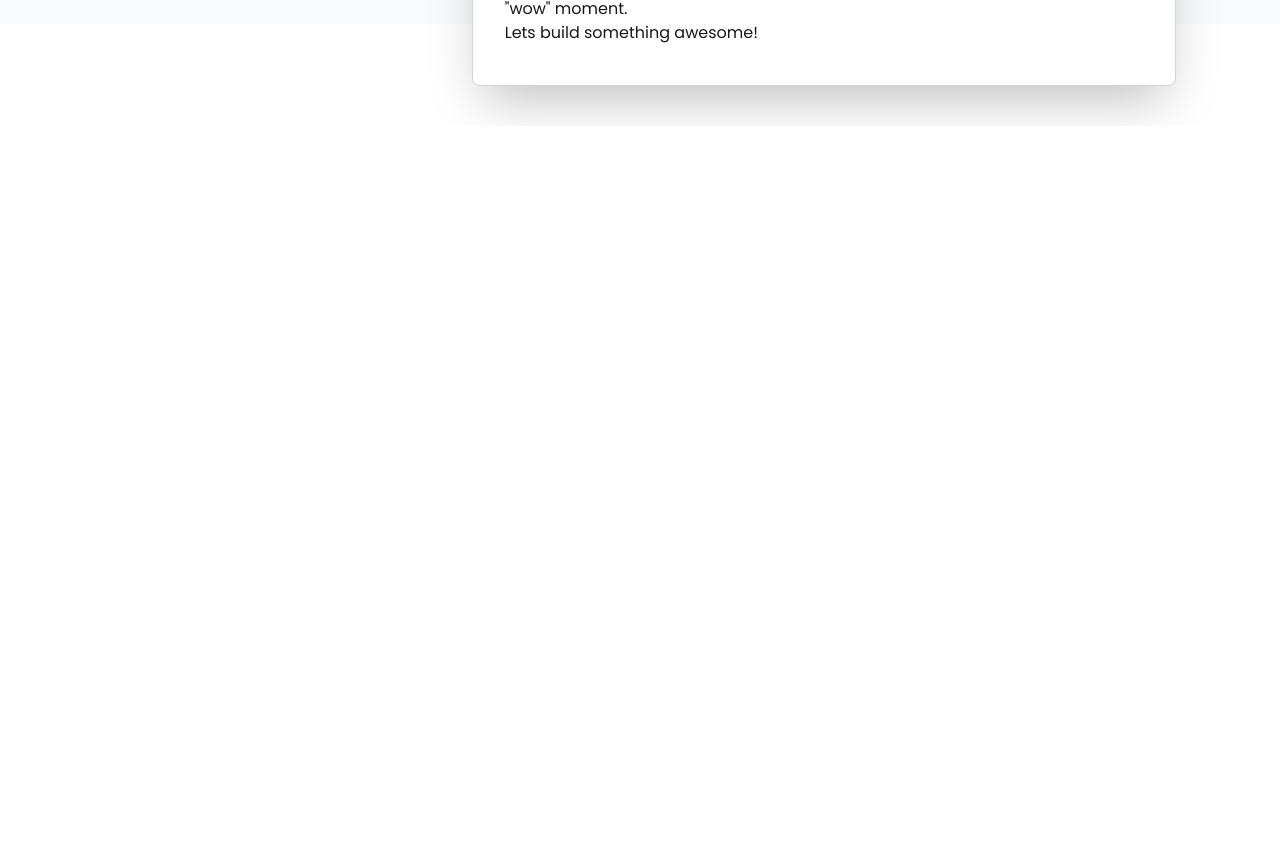
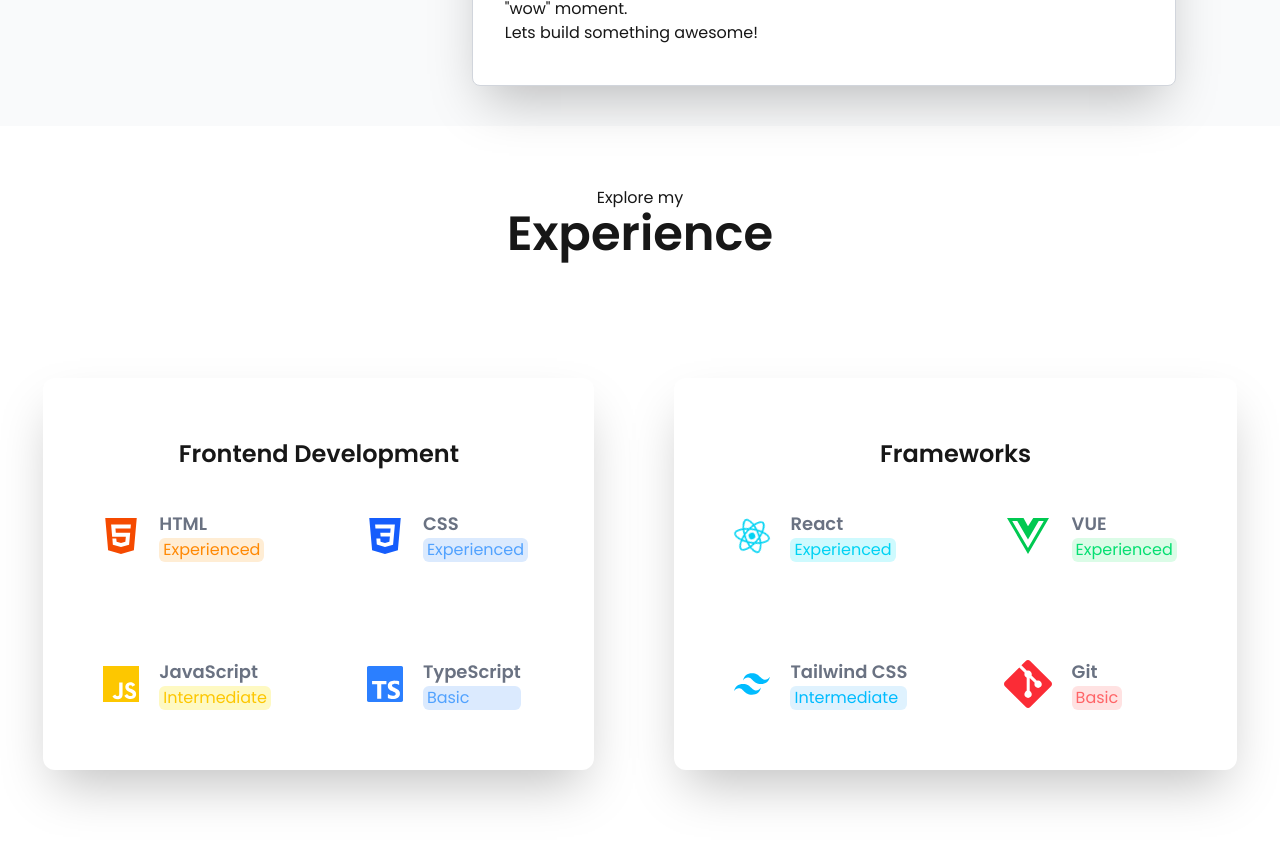
Before and after one commit to papayaw007/portfolio-website, a Next.js app: page / in a window 1280 px wide. Shown: the part 1660-2504 px from the top of the page. Before the commit the page ends 1786 px from the top, so only its background shows below. Built offline with nearby package versions, Linux system fonts and the light colour scheme.

Commit message:
experience section implementation

```diff
--- a/src/app/components/About.jsx
+++ b/src/app/components/About.jsx
@@ -8,7 +8,7 @@ import { MdWork } from 'react-icons/md';
 export default function About() {
   return (
     <main>
-  <div className='flex flex-col h-screen bg-gray-50'>
+  <div className='flex flex-col min-h-screen bg-gray-50'>
     <div className='w-full text-center mt-10'>
       <p>Get to Know More</p>
       <p className='text-5xl md:text-5xl sm:text-4xl font-semibold'>About Me</p>
@@ -42,7 +42,7 @@ export default function About() {
             </div>
           </div>
           <div className='mt-10 shadow-2xl border border-gray-300 rounded-lg bg-white py-8 sm:py-10 px-6 sm:px-8 text-sm sm:text-base'>
-            Hey there! I'm Papa Yaw — a curious mind wired for creativity and code.With a background in <br className='hidden md:block' /> Computer Engineering and over a year of hands-on front-end experience, I bring ideas to <br className='hidden md:block' /> life with pixels, coffee, and way too many tabs open. I love building sleek, responsive interfaces <br className='hidden md:block' />and Im always hungry to learn the next cool thing.  Whether it's debugging at 2am or cheering <br className='hidden md:block' /> when a layout finally aligns, Im in it for the craft, the growth, and the occasional "wow" moment.<br className='hidden md:block' /> Lets build something awesome!
+            Hey there! I'm P.Y — a curious mind wired for creativity and code.With a background in <br className='hidden md:block' /> Computer Engineering and over a year of hands-on front-end experience, I bring ideas to <br className='hidden md:block' /> life with pixels, coffee, and way too many tabs open. I love building sleek, responsive interfaces <br className='hidden md:block' />and Im always hungry to learn the next cool thing.  Whether it's debugging at 2am or cheering <br className='hidden md:block' /> when a layout finally aligns, Im in it for the craft, the growth, and the occasional "wow" moment.<br className='hidden md:block' /> Lets build something awesome!
           </div>
         </div>
       </div>
--- /dev/null
+++ b/src/app/components/Experience.jsx
@@ -0,0 +1,115 @@
+import React from 'react'
+import {
+    SiHtml5,
+    SiCss3,
+    SiJavascript,
+    SiReact,
+    SiTypescript,
+    SiGit,
+    SiVueDotJs,
+    SiTailwindcss,
+  } from 'react-icons/si';
+
+
+  import { FaVuejs } from 'react-icons/fa';
+
+export default function Experience() {
+  return (
+    <main>
+    <div className='min-h-screen'>
+        <div className='w-full text-center py-8 md:py-15'>
+            <p>Explore my</p>
+            <p className='text-4xl md:text-5xl font-semibold'>Experience</p>
+        </div>
+        <div className='flex flex-col md:flex-row justify-center items-center py-8 md:py-15 gap-8 md:gap-20 px-4'>
+            <div className='w-full md:w-auto bg-white p-6 md:p-15 space-y-6 md:space-y-10 rounded-xl shadow-2xl mb-8 md:mb-0'>
+                <p className='text-xl md:text-2xl font-semibold text-center'>Frontend Development</p>
+                <div className='flex'>
+                    <ul className='grid grid-cols-1 sm:grid-cols-2 gap-6 md:gap-24 w-full'>
+                        <li className='flex justify-start items-center space-x-5'>
+                            <div>
+                                <SiHtml5 className="text-orange-600 text-3xl md:text-4xl" title="HTML5" />
+                            </div>
+                            <div>
+                                <p className='text-base md:text-lg font-semibold text-gray-500'>HTML</p>
+                                <p className='bg-orange-100 text-orange-400 px-1 rounded-md text-sm md:text-base'>Experienced</p>
+                            </div>
+                        </li>
+                        <li className='flex justify-start items-center space-x-5'>
+                            <div>
+                                <SiCss3 className="text-blue-600 text-3xl md:text-4xl" title="CSS3" />
+                            </div>
+                            <div>
+                                <p className='text-base md:text-lg font-semibold text-gray-500'>CSS</p>
+                                <p className='bg-blue-100 text-blue-400 px-1 rounded-md text-sm md:text-base'>Experienced</p>
+                            </div>
+                        </li>
+                        <li className='flex justify-start items-center space-x-5'>
+                            <div>
+                                <SiJavascript className="text-yellow-400 text-3xl md:text-4xl" title="JavaScript" />
+                            </div>
+                            <div>
+                                <p className='text-base md:text-lg font-semibold text-gray-500'>JavaScript</p>
+                                <p className='bg-yellow-100 text-yellow-400 px-1 rounded-md text-sm md:text-base'>Intermediate</p>
+                            </div>
+                        </li>
+                        <li className='flex justify-start items-center space-x-5'>
+                            <div>
+                                <SiTypescript className="text-blue-500 text-3xl md:text-4xl" title="TypeScript" />
+                            </div>
+                            <div>
+                                <p className='text-base md:text-lg font-semibold text-gray-500'>TypeScript</p>
+                                <p className='bg-blue-100 text-blue-400 px-1 rounded-md text-sm md:text-base'>Basic</p>
+                            </div>
+                        </li>
+                    </ul>
+                </div>
+            </div>
+            <div className='w-full md:w-auto bg-white p-6 md:p-15 space-y-6 md:space-y-10 rounded-xl shadow-2xl'>
+                <p className='text-xl md:text-2xl font-semibold text-center'>Frameworks</p>
+                <div className='flex'>
+                    <ul className='grid grid-cols-1 sm:grid-cols-2 gap-6 md:gap-24 w-full'>
+                        <li className='flex justify-start items-center space-x-5'>
+                            <div>
+                                <SiReact className="text-cyan-400 animate-spin-slow text-3xl md:text-4xl" title="React" />
+                            </div>
+                            <div>
+                                <p className='text-base md:text-lg font-semibold text-gray-500'>React</p>
+                                <p className='bg-cyan-100 text-cyan-400 px-1 rounded-md text-sm md:text-base'>Experienced</p>
+                            </div>
+                        </li>
+                        <li className='flex justify-start items-center space-x-5'>
+                            <div>
+                                <FaVuejs className="text-green-500 text-4xl md:text-5xl" title="Vue.js" />
+                            </div>
+                            <div>
+                                <p className='text-base md:text-lg font-semibold text-gray-500'>VUE</p>
+                                <p className='bg-green-100 text-green-400 px-1 rounded-md text-sm md:text-base'>Experienced</p>
+                            </div>
+                        </li>
+                        <li className='flex justify-start items-center space-x-5'>
+                            <div>
+                                <SiTailwindcss className="text-sky-400 text-3xl md:text-4xl" title="Tailwind CSS" />
+                            </div>
+                            <div>
+                                <p className='text-base md:text-lg font-semibold text-gray-500'>Tailwind CSS</p>
+                                <p className='bg-sky-100 text-sky-400 px-1 rounded-md text-sm md:text-base'>Intermediate</p>
+                            </div>
+                        </li>
+                        <li className='flex justify-start items-center space-x-5'>
+                            <div>
+                                <SiGit className="text-red-500 text-4xl md:text-5xl" title="Git" />
+                            </div>
+                            <div>
+                                <p className='text-base md:text-lg font-semibold text-gray-500'>Git</p>
+                                <p className='bg-red-100 text-red-400 px-1 rounded-md text-sm md:text-base'>Basic</p>
+                            </div>
+                        </li>
+                    </ul>
+                </div>
+            </div>
+        </div>
+    </div>
+</main>
+  )
+}
--- a/src/app/globals.css
+++ b/src/app/globals.css
@@ -12,7 +12,17 @@
   --font-mono: var(--font-geist-mono);
 }
 
-
+@keyframes spin-slow {
+  from {
+    transform: rotate(0deg);
+  }
+  to {
+    transform: rotate(360deg);
+  }
+}
+.animate-spin-slow {
+  animation: spin-slow 5s linear infinite;
+}
 
 body {
   background: var(--background);
--- a/src/app/page.js
+++ b/src/app/page.js
@@ -1,4 +1,5 @@
 import About from "./components/About";
+import Experience from "./components/Experience";
 import Hero from "./components/Hero";
 
 export default function Home() {
@@ -6,6 +7,7 @@ export default function Home() {
     <div>
       <Hero/>
       <About/>
+      <Experience/>
     </div>
   );
 }
```
